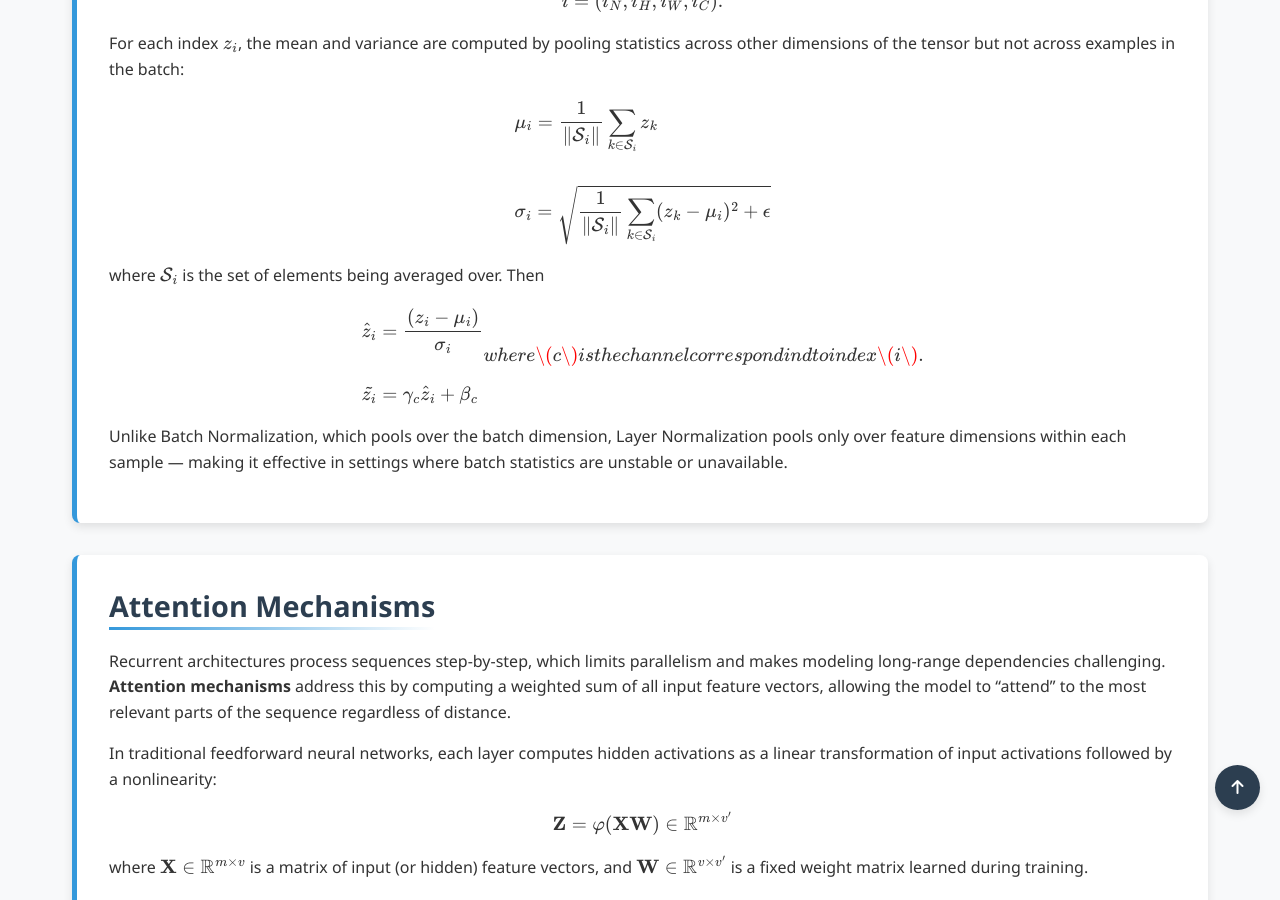
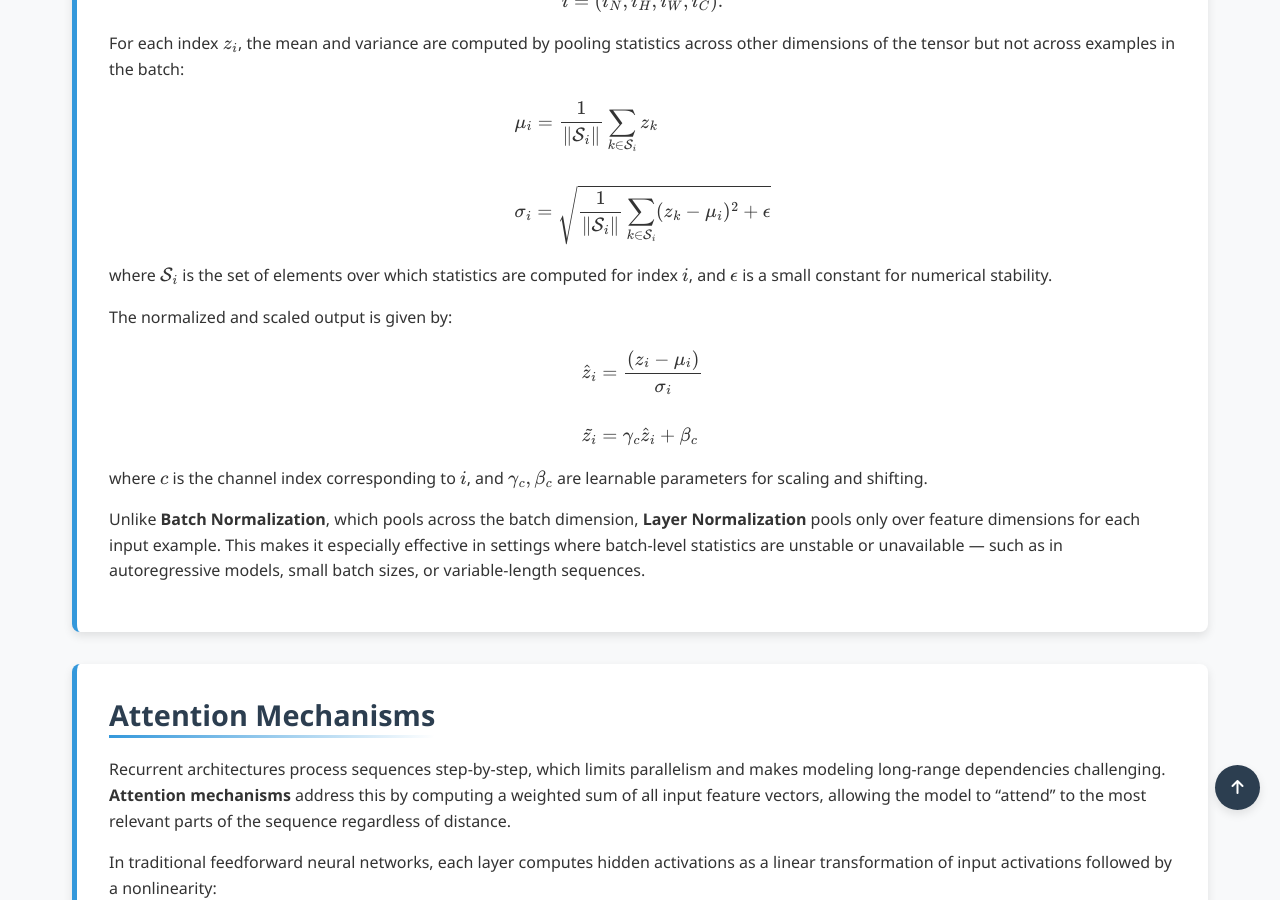
Before and after one commit to Yusukey01/yusukey01.github.io, a Jekyll site: the page built from Mathematics/Machine_learning/deep_nn.html, in a window 1280 px wide and 900 px high, scrolled down 2492 px. Built offline with Jekyll 4.4.1, drawn with Linux system fonts in a browser that asks for light colours.

Commit message:
changed demo style

```diff
--- a/Mathematics/Machine_learning/deep_nn.html
+++ b/Mathematics/Machine_learning/deep_nn.html
@@ -113,16 +113,24 @@ uses_python: false
                     &\sigma_i = \sqrt{\frac{1}{\| \mathcal{S}_i\|}\sum_{k \in \mathcal{S}_i} (z_k - \mu_i)^2 + \epsilon}
                     \end{align*}
                     \]
-                    where \(\mathcal{S}_i\) is the set of elements being averaged over. Then
-                     \[
+                    where \(\mathcal{S}_i\) is the set of elements over which statistics are computed for index \(i\),
+                    and \(\epsilon\) is a small constant for numerical stability.
+                </p>
+                <p>
+                    The normalized and scaled output is given by:
+                    \[
                     \begin{align*}
                     &\hat{z}_i = \frac{(z_i - \mu_i)}{\sigma_i} \\\\
                     &\tilde{z_i} = \gamma_c \hat{z}_i + \beta_c
                     \end{align*}
-                    where \(c\) is the channel correspondind to index \(i\).
                     \]
-                    Unlike Batch Normalization, which pools over the batch dimension, Layer Normalization pools only over feature dimensions
-                    within each sample — making it effective in settings where batch statistics are unstable or unavailable.
+                    where \(c\) is the channel index corresponding to \(i\), and \(\gamma_c, \beta_c\) are learnable
+                    parameters for scaling and shifting.
+                </p>
+                <p>
+                    Unlike <strong>Batch Normalization</strong>, which pools across the batch dimension, <strong>Layer Normalization</strong> pools only
+                    over feature dimensions for each input example. This makes it especially effective in settings where batch-level statistics are
+                    unstable or unavailable — such as in autoregressive models, small batch sizes, or variable-length sequences.
                 </p>
             </section>
 
```
